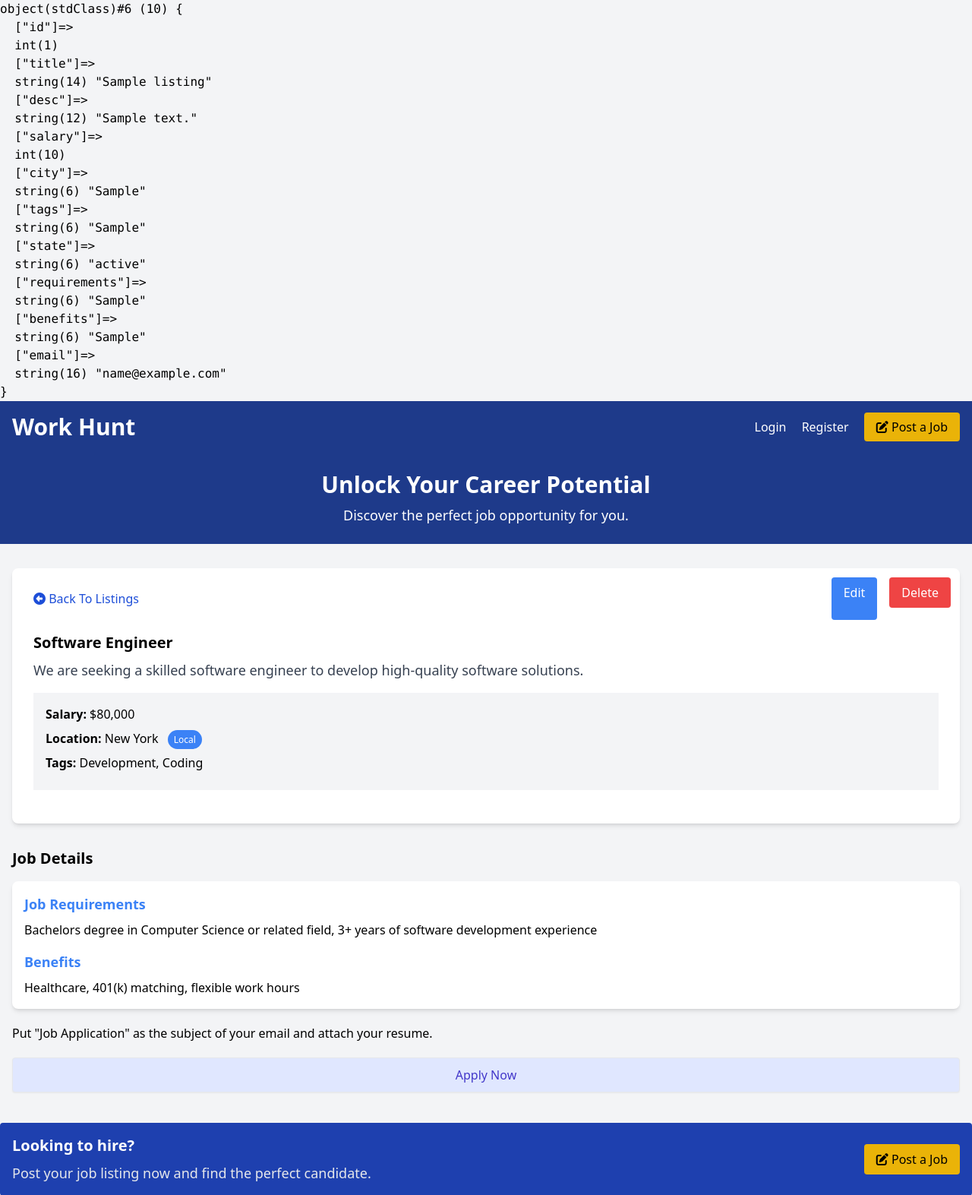
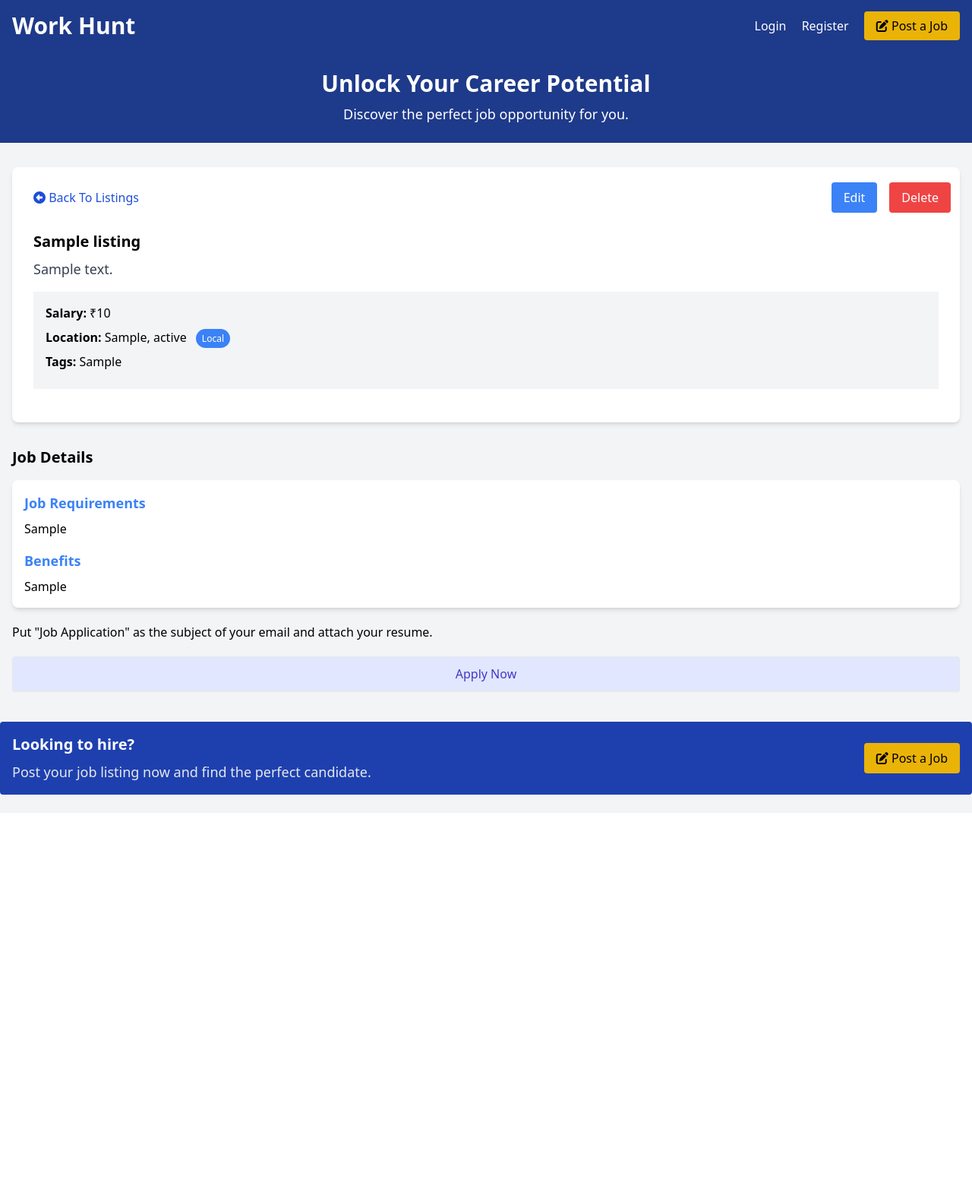
Before and after one commit to TahirUddinAhmed/workhunt, a PHP site: page /listing?id=1 in a window 1280 px wide. Shown: the top 1573 px of the page at 76% size. After the commit the page ends 1046 px from the top, so only its background shows below. Run offline with PHP 8.4, Linux system fonts and the light colour scheme; tables that the repository leaves empty or names only in its code hold one stand-in row (values such as "Sample post"); a stand-in replaces the project's code that opens the database connection.

Commit message:
show details page data from the database

```diff
--- a/controllers/listings/show.php
+++ b/controllers/listings/show.php
@@ -12,7 +12,6 @@ $params = [
 
 $listing = $db->query($query, $params)->fetch();
 
-inspect($listing);
 
 loadView('listings/show', [
     'listing' => $listing
--- a/views/listings/show.view.php
+++ b/views/listings/show.view.php
@@ -1,6 +1,7 @@
 <?php loadPartial('head'); ?>
 <?php loadPartial('navbar'); ?>
 <?php loadPartial('top-banner'); ?>
+
 <section class="container mx-auto p-4 mt-4">
     <div class="rounded-lg shadow-md bg-white p-3">
         <div class="flex justify-between items-center">
@@ -18,21 +19,19 @@
             </div>
         </div>
         <div class="p-4">
-            <h2 class="text-xl font-semibold">Software Engineer</h2>
+            <h2 class="text-xl font-semibold"><?= $listing->title ?></h2>
             <p class="text-gray-700 text-lg mt-2">
-                We are seeking a skilled software engineer to develop high-quality
-                software solutions.
+                <?= $listing->desc ?>
             </p>
             <ul class="my-4 bg-gray-100 p-4">
-                <li class="mb-2"><strong>Salary:</strong> $80,000</li>
+                <li class="mb-2"><strong>Salary:</strong> <?= formateSalary($listing->salary) ?></li>
                 <li class="mb-2">
-                    <strong>Location:</strong> New York
+                    <strong>Location:</strong> <?= $listing->city ?>, <?= $listing->state ?>
                     <span
                         class="text-xs bg-blue-500 text-white rounded-full px-2 py-1 ml-2">Local</span>
                 </li>
                 <li class="mb-2">
-                    <strong>Tags:</strong> <span>Development</span>,
-                    <span>Coding</span>
+                    <strong>Tags:</strong> <?= $listing->tags ?>
                 </li>
             </ul>
         </div>
@@ -46,18 +45,17 @@
             Job Requirements
         </h3>
         <p>
-            Bachelors degree in Computer Science or related field, 3+ years of
-            software development experience
+            <?= $listing->requirements; ?>
         </p>
         <h3 class="text-lg font-semibold mt-4 mb-2 text-blue-500">Benefits</h3>
-        <p>Healthcare, 401(k) matching, flexible work hours</p>
+        <p><?= $listing->benefits ?></p>
     </div>
     <p class="my-5">
         Put "Job Application" as the subject of your email and attach your
         resume.
     </p>
     <a
-        href="mailto:manager@company.com"
+        href="mailto:<?= $listing->email ?>"
         class="block w-full text-center px-5 py-2.5 shadow-sm rounded border text-base font-medium cursor-pointer text-indigo-700 bg-indigo-100 hover:bg-indigo-200">
         Apply Now
     </a>
```
